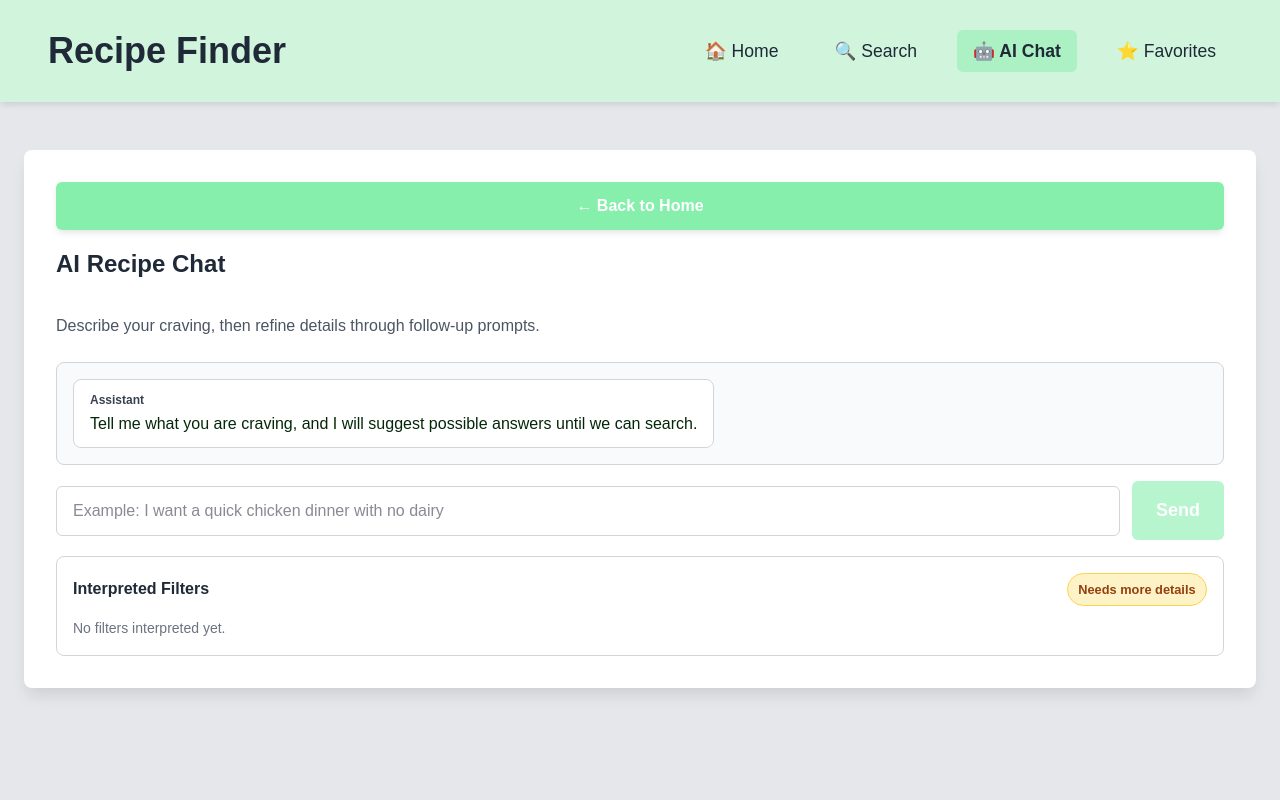
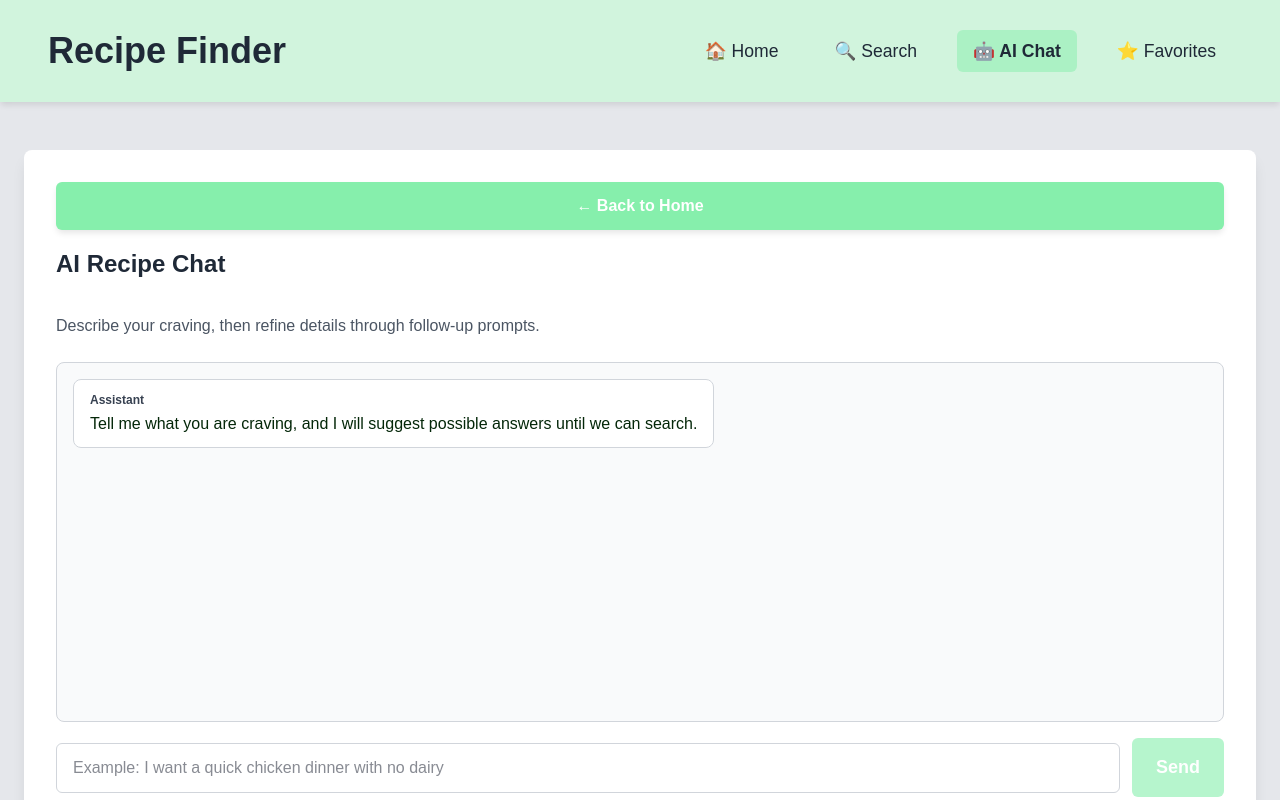
Before and after one commit to AnastasijaMosina/recipe-finder, a Next.js app: page /ai in a window 1280 px wide. Shown: the top 800 px of the page. Built offline with nearby package versions, Linux system fonts and the light colour scheme.

Commit message:
Add smooth scrolling to AI chat thread and adjust height in CSS

```diff
--- a/app/ai/page.tsx
+++ b/app/ai/page.tsx
@@ -1,6 +1,6 @@
 'use client';
 
-import { FormEvent, useMemo } from 'react';
+import { FormEvent, useEffect, useMemo, useRef } from 'react';
 import { useRouter } from 'next/navigation';
 import useSWR from 'swr';
 import ErrorMessage from '../components/ErrorMessage';
@@ -27,6 +27,7 @@ const FILTER_FIELDS: Array<{ key: keyof SearchQueryParams; label: string }> = [
 
 const AiPage = () => {
   const router = useRouter();
+  const chatThreadRef = useRef<HTMLElement | null>(null);
   const { state, setInput, startSubmit, applyAssistantResponse, setError, finishSubmit } =
     useAiConversation();
 
@@ -56,6 +57,19 @@ const AiPage = () => {
     () => FILTER_FIELDS.filter(({ key }) => Boolean(filters[key])),
     [filters]
   );
+
+  useEffect(() => {
+    const threadElement = chatThreadRef.current;
+
+    if (!threadElement) {
+      return;
+    }
+
+    threadElement.scrollTo({
+      top: threadElement.scrollHeight,
+      behavior: 'smooth',
+    });
+  }, [messages.length]);
 
   const sendMessage = async (userMessage: string) => {
     if (!userMessage.trim() || isSubmitting) {
@@ -120,7 +134,7 @@ const AiPage = () => {
           Describe your craving, then refine details through follow-up prompts.
         </p>
 
-        <section className="ai-chat-thread" aria-live="polite">
+        <section ref={chatThreadRef} className="ai-chat-thread" aria-live="polite">
           {messages.map((message, index) => (
             <div
               key={`${message.role}-${index}`}
--- a/app/css/recipeSearch.css
+++ b/app/css/recipeSearch.css
@@ -591,8 +591,9 @@
 }
 
 .ai-chat-thread {
-  max-height: 360px;
+  height: 360px;
   overflow-y: auto;
+  scroll-behavior: smooth;
   border: 1px solid #d1d5db;
   border-radius: 0.5rem;
   padding: 1rem;
```
